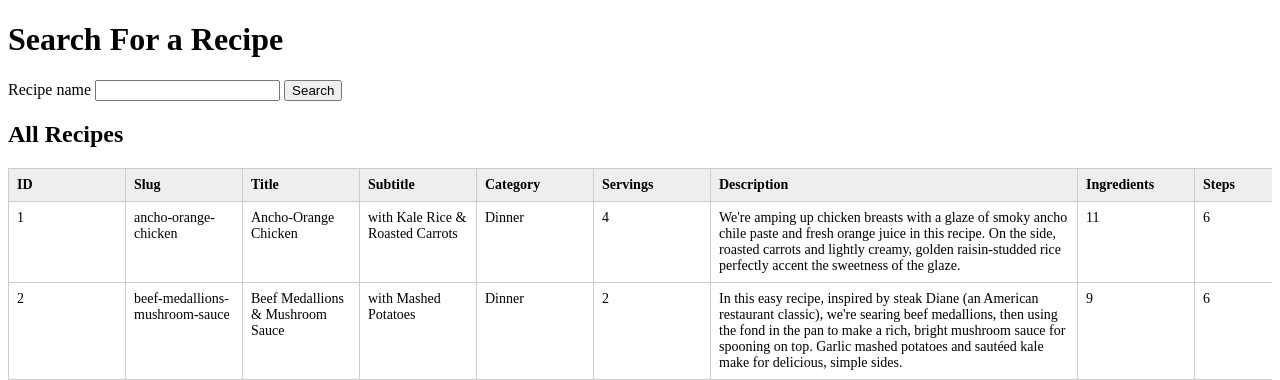
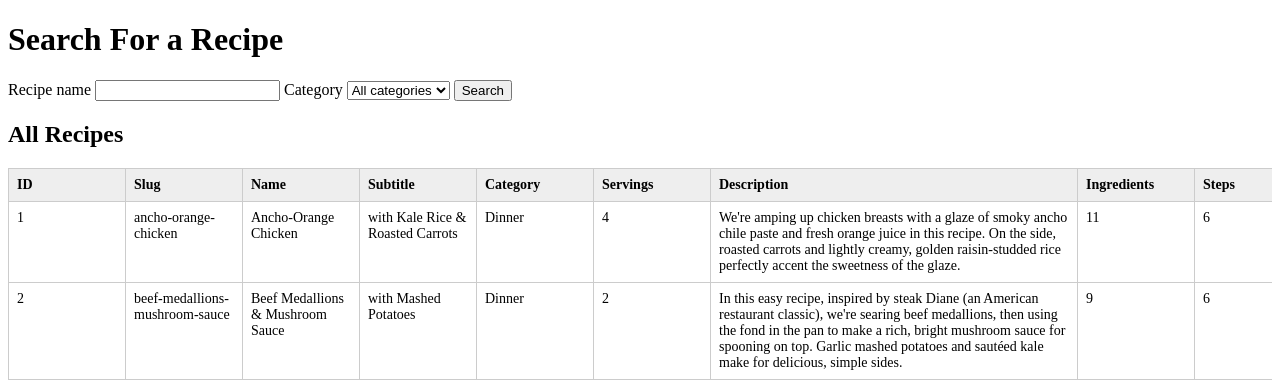
Before and after one commit to sophiabartolacci/uxid241-slb522, a PHP site: page / in a window 1280 px wide. Shown: the top 380 px of the page. Run offline with PHP 8.4, Linux system fonts and the light colour scheme; data comes from the database, SQL or seed files in the repository.

Commit message:
add: category filtering, file restructure

```diff
--- /dev/null
+++ b/css/style.css
@@ -0,0 +1,30 @@
+.error {
+    color: red;
+    }
+.table-container {
+    overflow-x: auto;
+}
+
+table {
+    border-collapse: collapse;
+    font-size: 14px;
+}
+
+th, td {
+    border: 1px solid #ccc;
+    padding: 8px;
+    text-align: left;
+    vertical-align: top;
+}
+
+th {
+    background-color: #eee;
+}
+
+td {
+    min-width: 100px;
+}
+
+td:nth-child(7) {
+    min-width: 350px;
+}
--- /dev/null
+++ b/inc/functions.php
@@ -0,0 +1,58 @@
+<?php
+declare(strict_types=1);
+
+function get_value(string $key): string {
+    return trim($_GET[$key] ?? '');
+}
+
+function post_value(string $key): string {
+    return trim($_POST[$key] ?? '');
+}
+
+function e(string $value): string {
+  return htmlspecialchars($value, ENT_QUOTES, 'UTF-8');
+}
+
+function get_all_recipes(mysqli $conn): array {
+    $sql = 'SELECT recipes.*, categories.name AS category
+            FROM recipes
+            LEFT JOIN categories ON recipes.category_id = categories.id
+            ORDER BY recipes.id ASC;';
+    return mysqli_fetch_all(mysqli_query($conn, $sql), MYSQLI_ASSOC);
+}
+
+function get_recipe(mysqli $conn, int $id): array {
+    $sql = 'SELECT id, name
+            FROM recipes
+            WHERE id = ?;';
+    return mysqli_fetch_assoc(mysqli_execute_query($conn, $sql, [$id]));
+}
+
+function search_recipes(mysqli $conn, string $query, string $category_id): array {
+  $sql = 'SELECT recipes.*, categories.name AS category
+          FROM recipes
+          LEFT JOIN categories ON recipes.category_id = categories.id';
+  $params = [];
+
+  if ($query !== '' && $category_id !== '') {
+    $sql .= ' WHERE recipes.name LIKE ?
+             AND recipes.category_id = ?';
+    $params[] = '%' . $query . '%';
+    $params[] = (int) $category_id;
+  } elseif ($query !== '') {
+    $sql .= ' WHERE recipes.name LIKE ?';
+    $params[] = '%' . $query . '%';
+  } else if ($category_id !== '') {
+    $sql .= ' WHERE recipes.category_id = ?';
+    $params[] = (int) $category_id;
+  }
+  $sql .= ' ORDER BY recipes.id ASC;';
+  return mysqli_fetch_all(mysqli_execute_query($conn, $sql, $params), MYSQLI_ASSOC);
+}
+
+function get_all_categories(mysqli $conn): array {
+    $sql = 'SELECT id, name
+            FROM categories
+            ORDER BY id ASC;';
+    return mysqli_fetch_all(mysqli_query($conn, $sql), MYSQLI_ASSOC);
+}
--- a/index.php
+++ b/index.php
@@ -1,37 +1,18 @@
 <?php
 declare(strict_types=1);
 require 'inc/db.php';
-
-function get_value(string $key): string {
-    return trim($_GET[$key] ?? '');
-}
-
-function e(string $value): string {
-  return htmlspecialchars($value, ENT_QUOTES, 'UTF-8');
-}
+require 'inc/functions.php';
 
 $query = get_value('q');
-$results = [];
+$category_id = get_value('category');
 $error = '';
 
-$db_result = mysqli_query(
-    $conn,
-    'SELECT recipes.*, categories.name AS category
-     FROM recipes
-     LEFT JOIN categories ON recipes.category_id = categories.id'
-);
-$recipes = mysqli_fetch_all($db_result, MYSQLI_ASSOC);
+$categories = get_all_categories($conn);
 
-if (isset($_GET['q'])) {
-    if ($query !== '') {
-        foreach($recipes as $recipe) {
-            if (str_contains(strtolower($recipe['title']), strtolower($query))) {
-                $results[] = $recipe;
-            }
-        }
-    } else {
-        $error = 'Please enter a search query.';
-    }
+if ($query !== '' || $category_id !== '') {
+    $recipes = search_recipes($conn, $query, $category_id);
+} else {
+    $recipes = get_all_recipes($conn);
 }
 
 ?>
@@ -41,65 +22,45 @@ if (isset($_GET['q'])) {
     <meta charset="UTF-8">
     <meta name="viewport" content="width=device-width, initial-scale=1.0">
     <title>Cookbook</title>
-
-    <style>
-        .error {
-            color: red;
-        }
-        .table-container {
-            overflow-x: auto;
-        }
-
-        table {
-            border-collapse: collapse;
-            font-size: 14px;
-        }
-
-        th,
-        td {
-            border: 1px solid #ccc;
-            padding: 8px;
-            text-align: left;
-            vertical-align: top;
-        }
-
-        th {
-            background-color: #eee;
-        }
-
-        td {
-            min-width: 100px;
-        }
-
-        td:nth-child(7) {
-            min-width: 350px;
-        }
-    </style>
+    <link rel="stylesheet" href="css/style.css">
 </head>
 <body>
     <h1>Search For a Recipe</h1>
     <form action="index.php" method="get">
         <label for="q">Recipe name </label>
-        <input type="search" id="q" name="q" value="">
+        <input type="search" id="q" name="q" value="<?= e($query); ?>">
+        <label for="category">Category</label>
+        <select name="category" id="category">
+            <option value="">All categories</option>
+            <?php foreach ($categories as $category) : ?>
+                <option value="<?= e((string) $category['id']); ?>"
+                    <?= $category_id === (string) $category['id'] ? 'selected' : ''; ?>>
+                    <?= e($category['name']); ?>
+                </option>
+            <?php endforeach; ?>
+        </select>
         <button type="submit">Search</button>
     </form>
+
     <?php if ($error !== '') : ?>
         <p class="error"><?= e($error); ?></p>
-    <?php elseif ($query !== '') : ?>
-        <p> There are <?= count($results); ?> result(s) for "<?= e($query); ?>":</p>
-        <ul> <?php foreach ($results as $recipe) : ?>
-            <li><?= e($recipe['title']); ?></li>
-        <?php endforeach; ?>
-        </ul>
+    <?php elseif ($query !== '' || $category_id !== '') : ?>
+        <p> There are <?= count($recipes); ?> result(s) for "<?= e($query); ?>":
+        </p>
     <?php endif; ?>
+
     <div class="table-container">
-        <h2>All Recipes</h2>
+        <?php if ($query !== '' || $category_id !== '') : ?>
+            <h2>Recipes</h2>
+        <?php else : ?>
+            <h2>All Recipes</h2>
+        <?php endif; ?>
         <table>
             <thead>
                 <tr>
                     <th>ID</th>
                     <th>Slug</th>
-                    <th>Title</th>
+                    <th>Name</th>
                     <th>Subtitle</th>
                     <th>Category</th>
                     <th>Servings</th>
@@ -117,7 +78,7 @@ if (isset($_GET['q'])) {
                 <tr>
                     <td><?= e((string) $recipe['id']); ?></td>
                     <td><?= e($recipe['slug']); ?></td>
-                    <td><?= e($recipe['title']); ?></td>
+                    <td><?= e($recipe['name']); ?></td>
                     <td><?= e($recipe['subtitle'] ?? ''); ?></td>
                     <td><?= e($recipe['category'] ?? ''); ?></td>
                     <td><?= e((string) ($recipe['servings'] ?? '')); ?></td>
```
Also changed, not shown: schema.sql.
